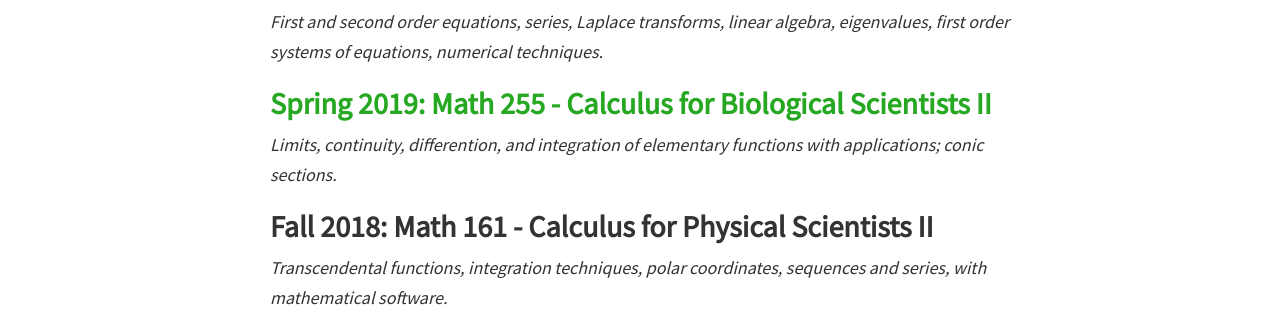
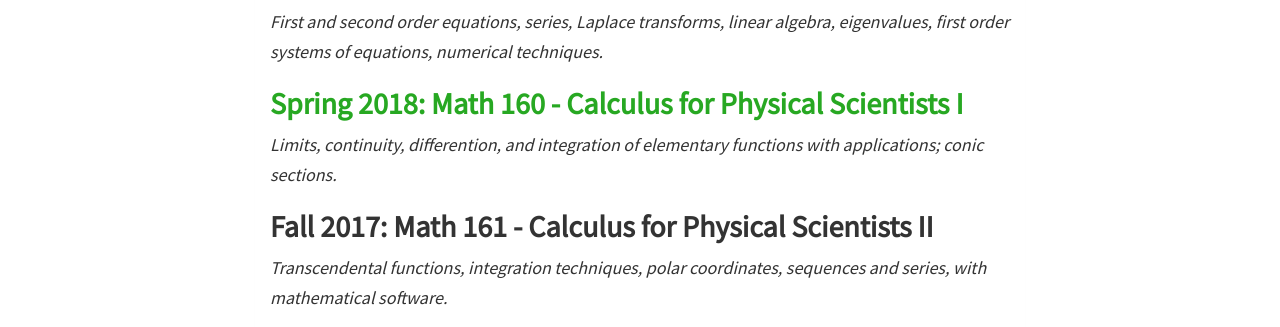
Before and after one commit to ColinPR/ColinPR.github.io, a Jekyll site: the page built from teaching.html, in a window 1280 px wide. Shown: the part 637-964 px from the top of the page. Built offline with Jekyll 4.4.1, drawn with Linux system fonts in a browser that asks for light colours; nearby versions of some CDN libraries.

Commit message:
update teaching.html
updated

```diff
--- a/teaching.html
+++ b/teaching.html
@@ -31,13 +31,13 @@ layout: page
 			First and second order equations, series, Laplace transforms, linear algebra, eigenvalues, first order systems of equations, numerical techniques.
 		</i></h5>
 		<h2>
-			<b><a href="{{ site.baseurl }}teaching/math_160.html">Spring 2019: Math 255 - Calculus for Biological Scientists II</a></b>
+			<b><a href="{{ site.baseurl }}teaching/math_160.html">Spring 2018: Math 160 - Calculus for Physical Scientists I</a></b>
 		</h2>
 		<h5><i>
 			Limits, continuity, differention, and integration of elementary functions with applications; conic sections.
 		</i></h5>
 		<h2>
-			<b>Fall 2018: Math 161 - Calculus for Physical Scientists II</b>
+			<b>Fall 2017: Math 161 - Calculus for Physical Scientists II</b>
 		</h2>
 		<h5><i>
 			Transcendental functions, integration techniques, polar coordinates, sequences and series, with mathematical software.
```
